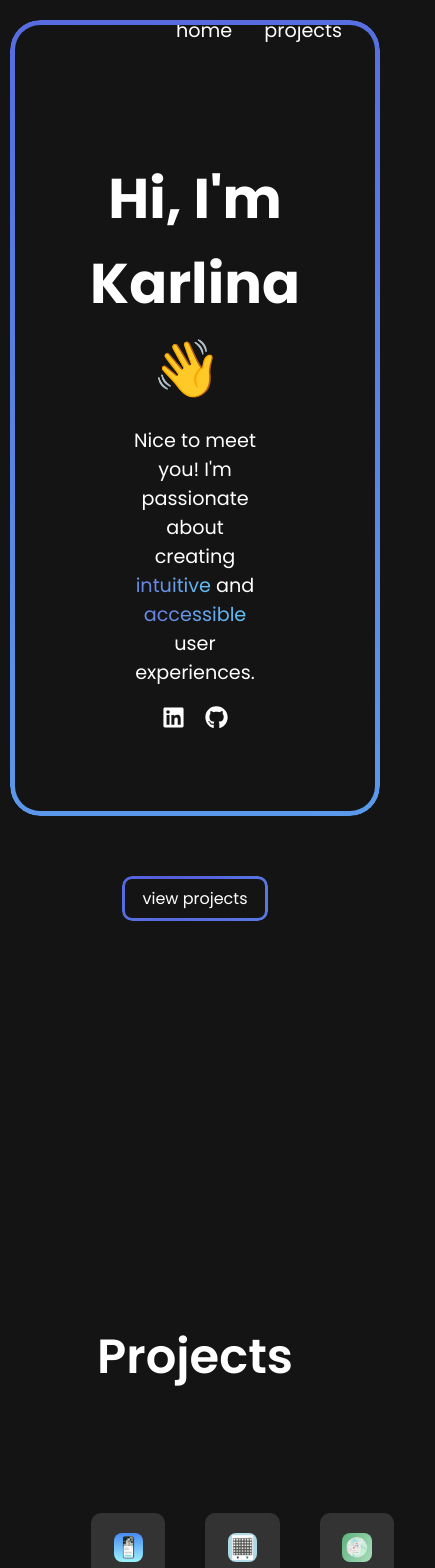
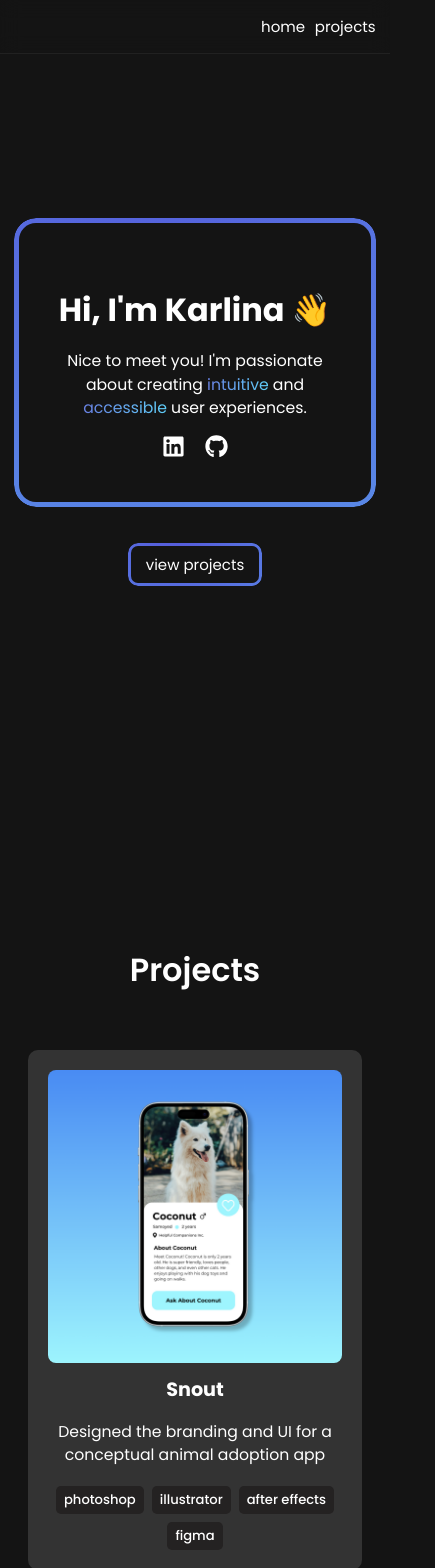
Before and after one commit to karlinamaya/km-portfolio, a React (Create React App) app: page / in a window 390 px wide. Shown: the top 1568 px of the page, 435 px wide, since content can reach past the window. Built offline with nearby package versions, Linux system fonts and the light colour scheme.

Commit message:
Update responsiveness

```diff
--- a/src/App.css
+++ b/src/App.css
@@ -1,6 +1,19 @@
 @import './styles/Navbar.css';
 @import './styles/About.css';
 @import './styles/Projects.css';
+
+:root {
+  /* extra offset so headings aren't under the blurred navbar */
+  --nav-offset: 0px;
+}
+
+@media (max-width: 1024px) {
+  :root { --nav-offset: 68px; }
+}
+
+@media (max-width: 768px) {
+  :root { --nav-offset: 64px; }
+}
 
 html {
   scroll-behavior: smooth;
@@ -17,4 +30,19 @@ body {
 section {
   padding: 100px 20px;
   text-align: center;
+  scroll-margin-top: var(--nav-offset); /* ensures section titles clear the navbar */
 }
+
+/* Tablet */
+@media (max-width: 1024px) {
+  section {
+    padding: 88px 18px;
+  }
+}
+
+/* Mobile */
+@media (max-width: 768px) {
+  section {
+    padding: 76px 14px;
+  }
+}
--- a/src/App.js
+++ b/src/App.js
@@ -12,7 +12,7 @@ function App() {
       <div>
         <Navbar />
         <Routes>
-          <Route path="/" element={<><section id="about"><About /></section><section id="projects"><Projects /></section></>} />
+          <Route path="/" element={<><About /><Projects /></>} />
           <Route path="/projects" element={<Projects />} />
           <Route path="/snout" element={<Snout />} />
         </Routes>
--- a/src/components/About.js
+++ b/src/components/About.js
@@ -5,16 +5,11 @@ import '../styles/About.css';
 
 const About = () => {
 
-  const handleNavigation = (section, offset = 100) => {
-    const scrollToSection = () => {
-      const element = document.getElementById(section);
-      if (element) {
-        const yOffset = offset;
-        const y = element.getBoundingClientRect().top + window.pageYOffset - yOffset;
-        window.scrollTo({ top: y, behavior: 'smooth' });
-      }
-    };
-    setTimeout(scrollToSection, 0);
+  const handleNavigation = (section) => {
+    const el = document.getElementById(section);
+    if (el) {
+      el.scrollIntoView({ behavior: 'smooth', block: 'start' }); // honors scroll-margin-top
+    }
   };
 
   return (
@@ -28,12 +23,13 @@ const About = () => {
             ]}
             speed={50}
             style={{ fontSize: '1em', display: 'inline-block' }}
+            cursor={false}
           />
         </h1>
         <div className="ux-designer-tagline">
-        <p>
-          Nice to meet you! I'm passionate about creating <span className="gradient-text">intuitive</span> and <span className="gradient-text">accessible</span> user experiences.
-        </p>
+          <p>
+            Nice to meet you! I'm passionate about creating <span className="gradient-text">intuitive</span> and <span className="gradient-text">accessible</span> user experiences.
+          </p>
         </div>
         <div className="social-icons">
           <a href="https://www.linkedin.com/in/karlina-maya/" target="_blank" rel="noopener noreferrer">
@@ -44,7 +40,11 @@ const About = () => {
           </a>
         </div>
       </div>
-      <a href="#projects" className="view-projects-button" onClick={() => handleNavigation('projects', -100)}>
+      <a
+        href="#projects"
+        className="view-projects-button"
+        onClick={(e) => { e.preventDefault(); handleNavigation('projects'); }}
+      >
         view projects
       </a>
     </section>
--- a/src/components/Navbar.js
+++ b/src/components/Navbar.js
@@ -4,32 +4,36 @@ import { useNavigate } from 'react-router-dom';
 const Navbar = () => {
   const navigate = useNavigate();
 
-  const handleNavigation = (section, offset = 100) => {
+  const handleNavigation = (section) => {
     const scrollToSection = () => {
       const element = document.getElementById(section);
       if (element) {
-        const yOffset = offset;
-        const y = element.getBoundingClientRect().top + window.pageYOffset - yOffset;
-        window.scrollTo({ top: y, behavior: 'smooth' });
+        // scroll-margin-top from CSS will ensure the heading is not hidden
+        element.scrollIntoView({ behavior: 'smooth', block: 'start' });
       }
     };
 
     if (window.location.pathname !== '/') {
       navigate('/');
-      setTimeout(() => {
-        scrollToSection();
-      }, 100);
+      setTimeout(scrollToSection, 120);
     } else {
-      setTimeout(scrollToSection, 0);
+      scrollToSection();
     }
   };
-
 
   return (
     <nav>
       <ul>
-        <li><a href="#about" onClick={() => handleNavigation('about')}>home</a></li>
-        <li><a href="#projects" onClick={() => handleNavigation('projects', -100)}>projects</a></li>
+        <li>
+          <a href="#about" onClick={(e) => { e.preventDefault(); handleNavigation('about'); }}>
+            home
+          </a>
+        </li>
+        <li>
+          <a href="#projects" onClick={(e) => { e.preventDefault(); handleNavigation('projects'); }}>
+            projects
+          </a>
+        </li>
       </ul>
     </nav>
   );
--- a/src/styles/About.css
+++ b/src/styles/About.css
@@ -14,6 +14,9 @@
   border-radius: 30px;
   overflow: hidden;
   box-sizing: border-box;
+  max-width: 800px;
+  width: 100%;
+  margin: 0 auto;
 }
 
 .about-container::before {
@@ -40,15 +43,9 @@
 }
 
 @keyframes gradient-border {
-  0% {
-    background-position: 0% 50%;
-  }
-  50% {
-    background-position: 100% 50%;
-  }
-  100% {
-    background-position: 0% 50%;
-  }
+  0% { background-position: 0% 50%; }
+  50% { background-position: 100% 50%; }
+  100% { background-position: 0% 50%; }
 }
 
 #about h1 {
@@ -62,10 +59,10 @@
 }
 
 .ux-designer-tagline {
-  width: 65%; /* Set fixed width to make sure the text doesn't stretch across the screen */
-  max-width: 500px; /* Optional: Limit the width on large screens */
-  margin: 0 auto; /* Center align the tagline */
-  padding: 0px 0;
+  width: 65%;
+  max-width: 600px;
+  margin: 0 auto;
+  padding: 0;
 }
 
 .gradient-text {
@@ -79,12 +76,8 @@
 }
 
 @keyframes gradientLoop {
-  0% {
-    background-position: 0% 50%;
-  }
-  100% {
-    background-position: 200% 50%;
-  }
+  0% { background-position: 0% 50%; }
+  100% { background-position: 200% 50%; }
 }
 
 .wave span {
@@ -95,24 +88,15 @@
 }
 
 @keyframes wave-bounce {
-  0% {
-    opacity: 0;
-    transform: translateY(10px) scale(0.95);
-  }
-  50% {
-    opacity: 1;
-    transform: translateY(-5px) scale(1.1);
-  }
-  100% {
-    opacity: 1;
-    transform: translateY(0) scale(1);
-  }
+  0% { opacity: 0; transform: translateY(10px) scale(0.95); }
+  50% { opacity: 1; transform: translateY(-5px) scale(1.1); }
+  100% { opacity: 1; transform: translateY(0) scale(1); }
 }
 
 .view-projects-button {
   display: inline-block;
   margin-top: 60px;
-  padding: 10px 20px;
+  padding: 12px 22px;
   font-size: 16px;
   color: white;
   text-decoration: none;
@@ -156,3 +140,60 @@
   border-radius: 10px;
   background: radial-gradient(circle at 12.3% 19.3%, rgb(85, 88, 218) 0%, rgb(95, 209, 249) 100.2%);
 }
+
+/* Tablet */
+@media (max-width: 1024px) {
+  .about-container {
+    padding: 60px 36px;
+    max-width: 720px; /* keep it comfortably narrow on tablets */
+  }
+  #about h1 {
+    font-size: 2.75rem;
+  }
+  #about p {
+    font-size: 1.1rem;
+  }
+  .ux-designer-tagline {
+    width: 80%;
+    max-width: 640px;
+  }
+}
+
+/* Mobile */
+@media (max-width: 768px) {
+  .about-container {
+    padding: 42px 20px;
+    border-radius: 22px;
+    margin: 0 12px;
+    max-width: 600px;
+  }
+  .about-container::before {
+    border-radius: 22px;
+  }
+  #about h1 {
+    font-size: 2.2rem;
+  }
+  #about p {
+    font-size: 1.02rem;
+    line-height: 1.5;
+  }
+  .ux-designer-tagline {
+    width: 92%;
+    max-width: none;
+  }
+  .view-projects-button {
+    margin-top: 36px;
+    padding: 10px 18px;
+    font-size: 15px;
+  }
+}
+
+/* Small mobile */
+@media (max-width: 420px) {
+  #about h1 {
+    font-size: 2rem;
+  }
+  #about p {
+    font-size: 0.98rem;
+  }
+}
--- a/src/styles/Navbar.css
+++ b/src/styles/Navbar.css
@@ -5,15 +5,35 @@ nav {
   display: flex;
   justify-content: space-between;
   align-items: center;
-  padding: 1rem 2rem;
+  padding: 0.85rem 1.25rem;
   box-sizing: border-box;
   height: 60px;
+  z-index: 1000;
+
+  /* Improve readability on mobile over content */
+  background: rgba(20, 20, 20, 0.75);
+  backdrop-filter: saturate(180%) blur(10px);
+  -webkit-backdrop-filter: saturate(180%) blur(10px);
+  border-bottom: 1px solid rgba(255, 255, 255, 0.06);
+}
+
+nav ul {
+  list-style: none;
+  display: flex;
+  padding: 0;
+  margin: 0;
+  margin-left: auto;
+  gap: 1rem;
+}
+
+nav ul li {
+  margin: 0;
 }
 
 nav ul li a {
   color: white;
   text-decoration: none;
-  font-size: 1.2rem;
+  font-size: 1.1rem;
   cursor: pointer;
 }
 
@@ -27,20 +47,37 @@ nav .logo a {
   text-decoration: none;
 }
 
-nav ul {
-  list-style: none;
-  display: flex;
-  padding: 0;
-  margin: 0;
-  margin-left: auto;
+/* Tablet */
+@media (max-width: 1024px) {
+  nav {
+    padding: 0.75rem 1rem;
+    height: 56px;
+  }
+  nav ul li a {
+    font-size: 1rem;
+  }
 }
 
-nav ul li {
-  margin: 0 1rem;
+/* Mobile */
+@media (max-width: 768px) {
+  nav {
+    padding: 0.6rem 0.9rem;
+    height: 54px;
+  }
+  nav ul {
+    gap: 0.75rem;
+  }
+  nav ul li a {
+    font-size: 0.98rem;
+  }
 }
 
-nav ul li a {
-  color: white;
-  text-decoration: none;
-  font-size: 1.2rem;
+/* Small mobile */
+@media (max-width: 420px) {
+  nav ul {
+    gap: 0.6rem;
+  }
+  nav ul li a {
+    font-size: 0.94rem;
+  }
 }
--- a/src/styles/Projects.css
+++ b/src/styles/Projects.css
@@ -19,43 +19,46 @@
 
 .project-grid {
   display: flex;
-  justify-content: space-around;
-  flex-wrap: nowrap;
-  padding-top: 80px;
-  width: 80%;
+  justify-content: center;
+  align-items: stretch;
+  flex-wrap: wrap; /* allow wrapping on smaller screens */
+  gap: 24px;
+  padding-top: 64px;
+  width: 90%;
+  max-width: 1200px;
   margin: 0 auto;
 }
 
 .project {
   background-color: #333;
   padding: 20px;
-  margin: 20px;
   width: 30%;
+  min-width: 280px;
+  max-width: 420px;
   box-sizing: border-box;
   border-radius: 10px;
   text-align: left;
+  margin: 0; /* spacing handled by gap */
 }
 
 .project img {
-  width:85%;
+  width: 100%;
   border-radius: 8px;
   margin-bottom: 10px;
   display: block;
-  margin: 0 auto;
   transition: transform 0.3s ease;
 }
 
 .project img:hover {
-  transform: scale(1.05);
+  transform: scale(1.03);
 }
 
 .project h2 {
-  margin-top: 20px;
+  margin-top: 16px;
 }
 
 .project p {
-  margin: 0.5rem 0;
-  margin-bottom: 20px;
+  margin: 0.5rem 0 20px 0;
 }
 
 .project ul {
@@ -85,7 +88,53 @@
   padding: 5px 10px;
   border-radius: 5px;
   font-size: 0.875rem;
-  font-weight: medium;
+  font-weight: 500;
   text-align: center;
   user-select: none;
 }
+
+/* Tablet */
+@media (max-width: 1024px) {
+  #projects h1 {
+    font-size: 2.4rem;
+  }
+  .project {
+    width: 45%;
+  }
+}
+
+/* Mobile */
+@media (max-width: 768px) {
+  .project-grid {
+    width: 92%;
+    padding-top: 36px;
+    gap: 16px;
+  }
+  #projects h1 {
+    font-size: 2rem;
+  }
+  .project {
+    width: 100%;
+    min-width: 0;
+  }
+  .project h2 {
+    text-align: center;
+    margin-top: 12px;
+    font-size: 1.2rem;
+  }
+  .project p {
+    text-align: center;
+    font-size: 0.98rem;
+  }
+}
+
+/* Small mobile */
+@media (max-width: 420px) {
+  .tech-buttons {
+    gap: 8px;
+  }
+  .tech-button {
+    font-size: 0.82rem;
+    padding: 4px 8px;
+  }
+}
```
Also changed, not shown: src/styles/Snout.css (+99 -2 lines).
